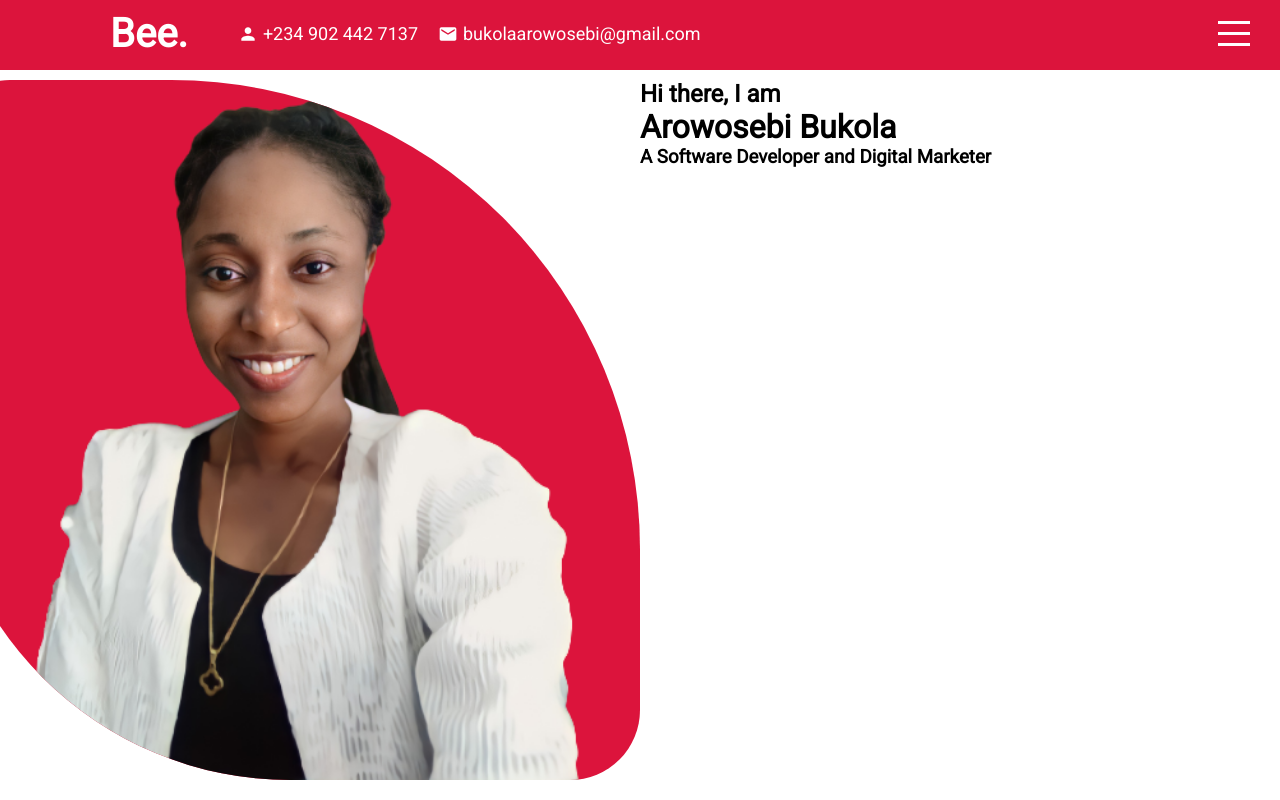
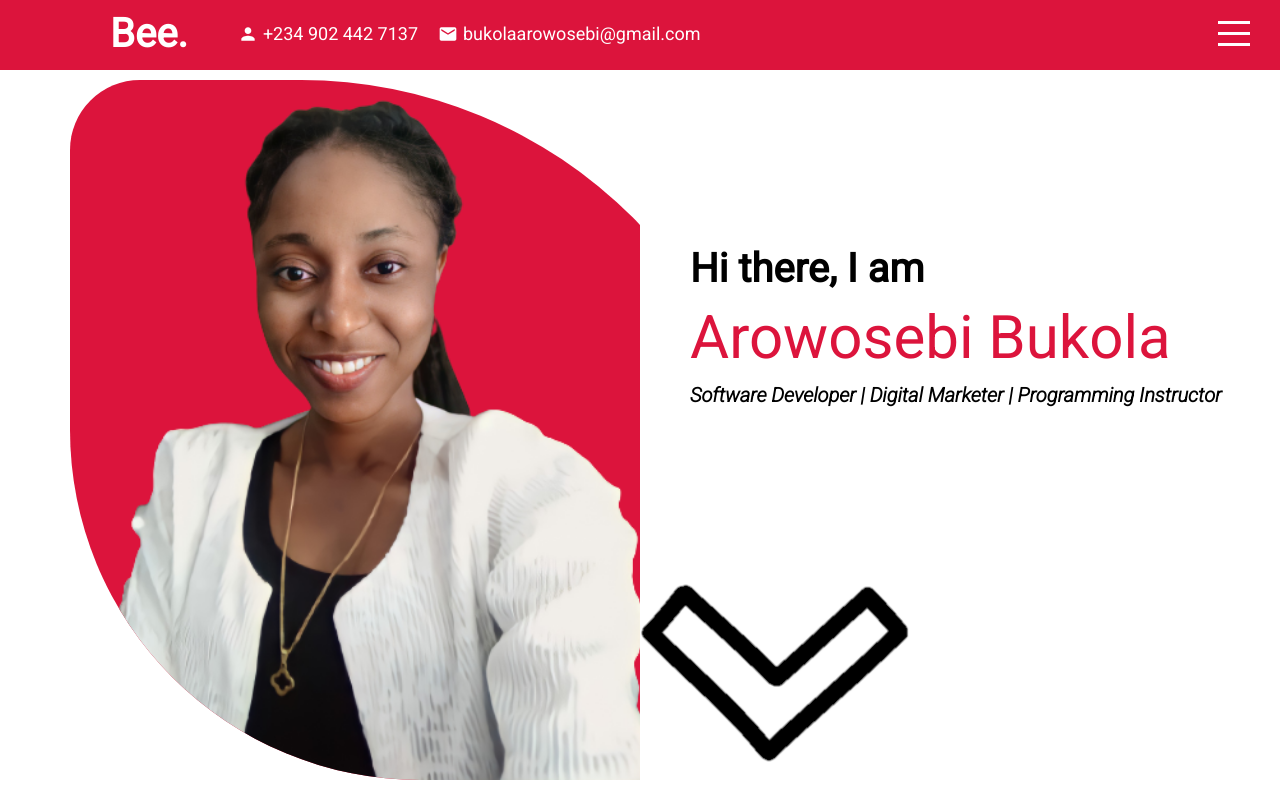
Before and after one commit to Enaturale/myportfolio, a React (Create React App) app: page / in a window 1280 px wide. Built offline with nearby package versions, Linux system fonts and the light colour scheme.

Commit message:
Right part of intro

```diff
--- a/src/components/Intro/intro.jsx
+++ b/src/components/Intro/intro.jsx
@@ -11,10 +11,18 @@ export default function Intro() {
             </div>
 
             <div className="right">
+                <div className ="wrapper">
                 <h2>Hi there, I am</h2>
                 <h1>Arowosebi Bukola</h1>
-                <h3>A Software Developer and Digital Marketer<span></span></h3>
+                <h3>Software Developer | Digital Marketer | Programming Instructor<span></span></h3>
+                </div>
+
+                <a href="#portfolio">
+                    <img src ="assets/downbutton.png" alt=""/>
+                </a>
             </div>
+
+
 
         </div>
     )
--- a/src/components/Intro/intro.scss
+++ b/src/components/Intro/intro.scss
@@ -12,20 +12,20 @@
         .imgcontainer{
             width: 700px;
             height: 700px;
-            margin-left: 100px;
+            margin-left: 70px;
             background-color: crimson;
             border-radius: 10% 67% 10% 50%;
             display: flex;
-            align-items: flex-end;
-            justify-content: center;
-            float: right;
+            //align-items: flex-end;
+            //justify-content: center;
+           //float: right;
             margin-top: 10px;
 
 
             img{
                 margin-top: 0px;
                 width: auto;
-                height: 700px;;
+                height: 700px;
                 padding-bottom: 0;
             }
         }
@@ -34,7 +34,38 @@
     .right{
         background-color: white;
         flex: 0.5;
-        margin-top: 10px;
+       // margin-top: 10px;
+      position: relative;
+
+        .wrapper{
+            width: 100%;
+            height: 70%;
+            padding-left: 50px;
+            display: flex ;
+            flex-direction: column;
+            justify-content: center;
+
+            h1{
+                margin: 10px 0;
+                font-size: 60px;
+                color: crimson;
+                font-weight: 400;
+            }
+
+            h2{
+                font-size: 40px;
+            }
+
+            h3{
+                font-size: 20px;
+                font-style: italic;
+            }
+        }
+
+        a{
+            position: absolute;
+            margin-bottom: 40px;
+        }
 
 
     }
--- a/src/components/menu/menu.jsx
+++ b/src/components/menu/menu.jsx
@@ -8,11 +8,12 @@ export default function Menu({openMenu, setOpenMenu}) {
                     <a href="#intro">Home</a>
                 </li>
                 <li onClick={()=> setOpenMenu(false)}>
+                    <a href="#portfolio">Portfolio</a>
+                </li>
+                <li onClick={()=> setOpenMenu(false)}>
                     <a href="#works">Works</a>
                 </li>
-                <li onClick={()=> setOpenMenu(false)}>
-                    <a href="#portfolio">Portfolio</a>
-                </li>
+
                 {/* <li>
                     <a href="#testimonials">Testimonials</a>
                 </li>  */}
```
Also changed, not shown: public/assets/down.png (added), public/assets/downbutton.png (added).
